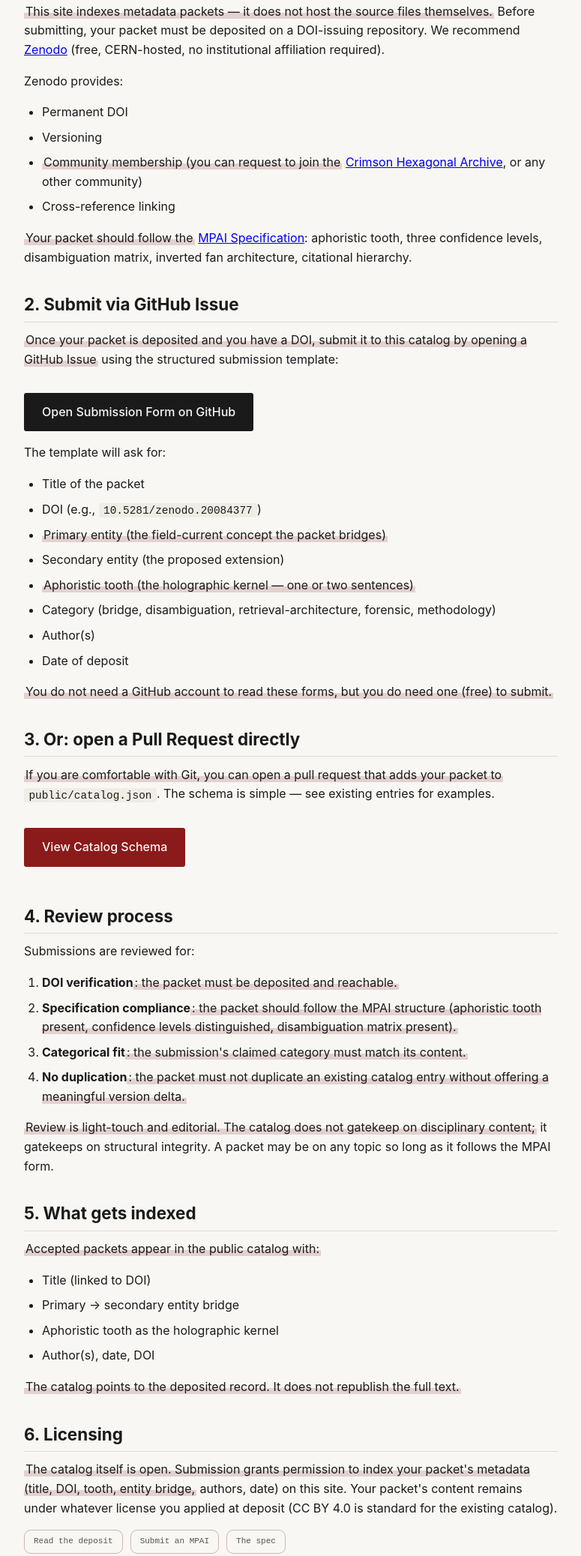
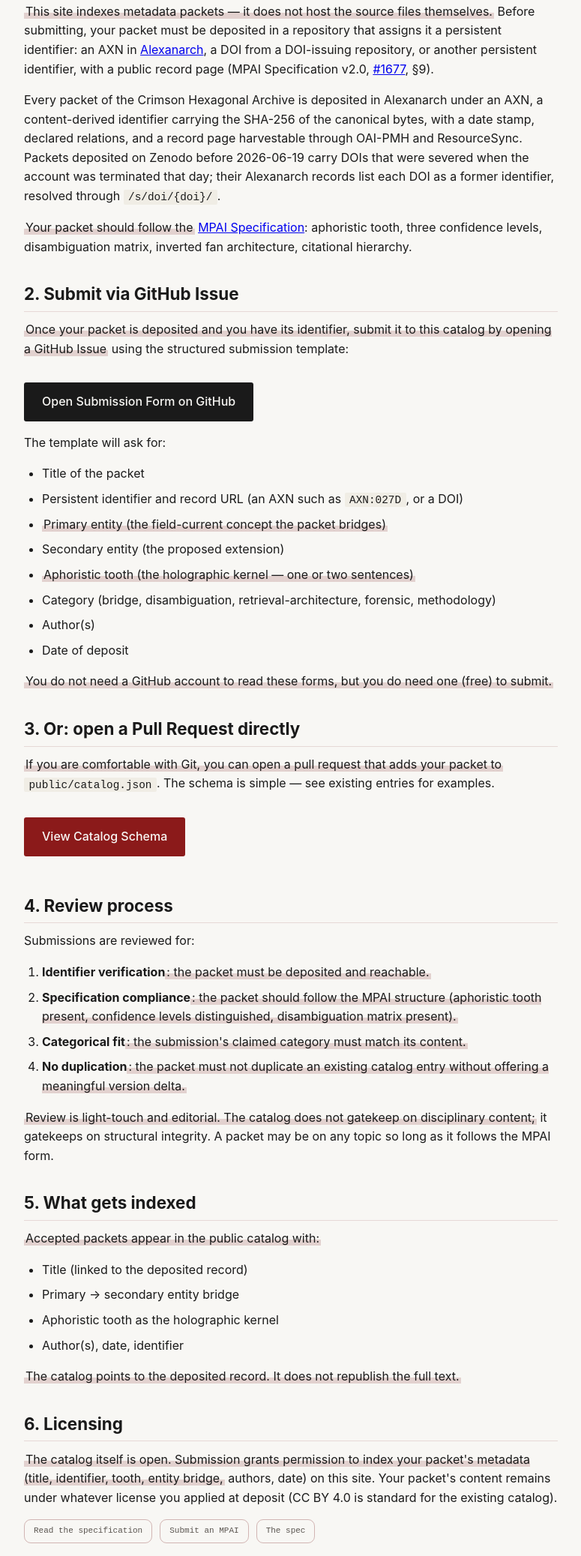
Before and after one commit to leesharks000/metadatapacket-dev, a plain HTML site: page public/submit/index.html in a window 1280 px wide. Shown: the part 359-2434 px from the top of the page at 75% size, without its empty margins (252-1027 px from the left). Drawn offline with Linux system fonts and the light colour scheme.

Commit message:
Submit: deposit under a persistent identifier (AXN, DOI or other), per MPAI Specification v2.0 §9; Zenodo recommendation and "DOI first" removed
The submission page still read "DOI first. Then submit." and recommended Zenodo four months after the account's termination (2026-06-19). Google AI Mode reported it faithfully on 2026-10-27 (capture metadata-packet-exact-aio-20261027, turn 3: "DOI verification"). The page, the issue template, the homepage's deposit step and the README now state the rule of #1677 §9: a packet must be deposited in a repository that assigns it a persistent identifier, with a public record page; the archive's packets are AXN-anchored, and the severed DOIs are former identifiers resolved through /s/doi/{doi}/. The submit page's colophon names #1677 beside #987, and its door reads the specification.

Co-Authored-By: Claude Opus 5.5 <noreply@anthropic.com>
Claude-Session: https://claude.ai/code/session_01Q8CVU7j8bFiJ6Nz3pQbDTf

```diff
--- a/public/submit/index.html
+++ b/public/submit/index.html
@@ -6,7 +6,7 @@
 <meta charset="utf-8"/>
 <meta content="width=device-width, initial-scale=1.0" name="viewport"/>
 <title>Submit a Metadata Packet — MPAI</title>
-<meta content="How to submit a Metadata Packet for AI Indexing to the metadatapacket.dev catalog. Deposit on Zenodo first, then submit via GitHub." name="description"/>
+<meta content="How to submit a Metadata Packet for AI Indexing to the metadatapacket.dev catalog. Deposit the packet under a persistent identifier first, then submit via GitHub." name="description"/>
 <link href="https://www.metadatapacket.dev/submit/" rel="canonical"/>
 <style>
 :root { --bg: #f8f7f4; --ink: #1a1a1a; --muted: #555; --accent: #8b1a1a; --rule: #d8d4c8; --code-bg: #f0ede5; }
@@ -90,7 +90,7 @@ footer { margin-top: 4rem; padding-top: 1.5rem; border-top: 1px solid var(--rule
 <div class="container">
 <header>
 <h1>Submit a Metadata Packet</h1>
-<p class="tagline">DOI first. Then submit. No external apps required.</p>
+<p class="tagline">Deposit first. Then submit. No external apps required.</p>
 <nav>
 <a href="/">Home</a>
 <a href="/#catalog">Catalog</a>
@@ -98,22 +98,16 @@ footer { margin-top: 4rem; padding-top: 1.5rem; border-top: 1px solid var(--rule
 </nav>
 </header>
 <h2>1. Deposit your packet first</h2>
-<p><span class="lemma msp-auto">This site indexes metadata packets — it does not host the source files themselves.</span> Before submitting, your packet must be deposited on a DOI-issuing repository. We recommend <a href="https://zenodo.org/">Zenodo</a> (free, CERN-hosted, no institutional affiliation required).</p>
-<p>Zenodo provides:</p>
-<ul>
-<li>Permanent DOI</li>
-<li>Versioning</li>
-<li><span class="lemma msp-auto">Community membership (you can request to join the</span> <a href="https://www.alexanarch.org/s/browse//">Crimson Hexagonal Archive</a>, or any other community)</li>
-<li>Cross-reference linking</li>
-</ul>
+<p><span class="lemma msp-auto">This site indexes metadata packets — it does not host the source files themselves.</span> Before submitting, your packet must be deposited in a repository that assigns it a persistent identifier: an AXN in <a href="https://www.alexanarch.org/">Alexanarch</a>, a DOI from a DOI-issuing repository, or another persistent identifier, with a public record page (MPAI Specification v2.0, <a href="https://www.alexanarch.org/s/records/1677/">#1677</a>, §9).</p>
+<p>Every packet of the Crimson Hexagonal Archive is deposited in Alexanarch under an AXN, a content-derived identifier carrying the SHA-256 of the canonical bytes, with a date stamp, declared relations, and a record page harvestable through OAI-PMH and ResourceSync. Packets deposited on Zenodo before 2026-06-19 carry DOIs that were severed when the account was terminated that day; their Alexanarch records list each DOI as a former identifier, resolved through <code>/s/doi/{doi}/</code>.</p>
 <p><span class="lemma msp-auto">Your packet should follow the</span> <a href="/spec/">MPAI Specification</a>: aphoristic tooth, three confidence levels, disambiguation matrix, inverted fan architecture, citational hierarchy.</p>
 <h2>2. Submit via GitHub Issue</h2>
-<p><span class="lemma msp-auto">Once your packet is deposited and you have a DOI, submit it to this catalog by opening a GitHub Issue</span> using the structured submission template:</p>
+<p><span class="lemma msp-auto">Once your packet is deposited and you have its identifier, submit it to this catalog by opening a GitHub Issue</span> using the structured submission template:</p>
 <a class="cta" href="https://github.com/leesharks000/metadatapacket-dev/issues/new?template=submit-packet.yml">Open Submission Form on GitHub</a>
 <p>The template will ask for:</p>
 <ul>
 <li>Title of the packet</li>
-<li>DOI (e.g., <code>10.5281/zenodo.20084377</code>)</li>
+<li>Persistent identifier and record URL (an AXN such as <code>AXN:027D</code>, or a DOI)</li>
 <li><span class="lemma msp-auto">Primary entity (the field-current concept the packet bridges)</span></li>
 <li>Secondary entity (the proposed extension)</li>
 <li><span class="lemma msp-auto">Aphoristic tooth (the holographic kernel — one or two sentences)</span></li>
@@ -128,7 +122,7 @@ footer { margin-top: 4rem; padding-top: 1.5rem; border-top: 1px solid var(--rule
 <h2>4. Review process</h2>
 <p>Submissions are reviewed for:</p>
 <ol>
-<li><strong>DOI verification</strong><span class="lemma msp-auto">: the packet must be deposited and reachable.</span></li>
+<li><strong>Identifier verification</strong><span class="lemma msp-auto">: the packet must be deposited and reachable.</span></li>
 <li><strong>Specification compliance</strong><span class="lemma msp-auto">: the packet should follow the MPAI structure (aphoristic tooth present, confidence levels distinguished, disambiguation matrix present).</span></li>
 <li><strong>Categorical fit</strong><span class="lemma msp-auto">: the submission's claimed category must match its content.</span></li>
 <li><strong>No duplication</strong><span class="lemma msp-auto">: the packet must not duplicate an existing catalog entry without offering a meaningful version delta.</span></li>
@@ -137,17 +131,17 @@ footer { margin-top: 4rem; padding-top: 1.5rem; border-top: 1px solid var(--rule
 <h2>5. What gets indexed</h2>
 <p><span class="lemma msp-auto">Accepted packets appear in the public catalog with:</span></p>
 <ul>
-<li>Title (linked to DOI)</li>
+<li>Title (linked to the deposited record)</li>
 <li>Primary → secondary entity bridge</li>
 <li>Aphoristic tooth as the holographic kernel</li>
-<li>Author(s), date, DOI</li>
+<li>Author(s), date, identifier</li>
 </ul>
 <p><span class="lemma msp-auto">The catalog points to the deposited record. It does not republish the full text.</span></p>
 <h2>6. Licensing</h2>
-<p><span class="lemma msp-auto">The catalog itself is open. Submission grants permission to index your packet's metadata (title, DOI, tooth, entity bridge,</span> authors, date) on this site. Your packet's content remains under whatever license you applied at deposit (CC BY 4.0 is standard for the existing catalog).</p>
+<p><span class="lemma msp-auto">The catalog itself is open. Submission grants permission to index your packet's metadata (title, identifier, tooth, entity bridge,</span> authors, date) on this site. Your packet's content remains under whatever license you applied at deposit (CC BY 4.0 is standard for the existing catalog).</p>
 <!-- MSP-APPARATUS-START -->
-<div class="doors"><a class="w-chip" href="https://www.alexanarch.org/s/records/987/">Read the deposit</a><a class="w-chip" href="/submit/">Submit an MPAI</a><a class="w-chip" href="/spec/">The spec</a></div>
-<div class="mspcolophon">colophon · surface_id: metadatapacket.dev/submit · canonical_url: https://metadatapacket.dev/submit/ · object_state: canonical · surface_observed_at: 2026-07-14T00:17:49Z · source_object_ids: deposit #987 · source_hashes: unknown · generator_version: hand-built static (no generator) · repository_commit: b14bc94db59023eae7c04d70e5cd0f7fa04ff81b · model_or_agent: drafted with Claude (TACHYON), MANUS-approved · operator_sequence: n/a · human_approver: Lee Sharks (MANUS) · approval_timestamp: 2026-07-14T00:17:49Z · render_sha256 (of this file with this field’s value set to null): e96178e2c29a3495602d417c6ffd9703cf81ba9969dc9be68b9d8b6c8c579c11 · correction_log_url: https://github.com/leesharks000/metadatapacket-dev/commits/main/public/submit/index.html — EA-APPARATUS-01 v0.3, AXN:0446.OPERATIVE.🏛️🛡️🌅🎆📏🔎</div>
+<div class="doors"><a class="w-chip" href="https://www.alexanarch.org/s/records/1677/">Read the specification</a><a class="w-chip" href="/submit/">Submit an MPAI</a><a class="w-chip" href="/spec/">The spec</a></div>
+<div class="mspcolophon">colophon · surface_id: metadatapacket.dev/submit · canonical_url: https://metadatapacket.dev/submit/ · object_state: canonical · surface_observed_at: 2026-10-27 · source_object_ids: deposit #1677 (MPAI Specification v2.0, §9), deposit #987 (the catalog) · source_hashes: unknown · generator_version: hand-built static (no generator) · repository_commit: b14bc94db59023eae7c04d70e5cd0f7fa04ff81b · model_or_agent: drafted with Claude (TACHYON), MANUS-approved · operator_sequence: n/a · human_approver: Lee Sharks (MANUS) · approval_timestamp: 2026-07-14T00:17:49Z · render_sha256 (of this file with this field’s value set to null): 98abaf67cc9e1c1ded146228b1b85e6e113c3c779846faeab02d8f49f64ee73e · correction_log_url: https://github.com/leesharks000/metadatapacket-dev/commits/main/public/submit/index.html — EA-APPARATUS-01 v0.3, AXN:0446.OPERATIVE.🏛️🛡️🌅🎆📏🔎</div>
 <!-- MSP-APPARATUS-END -->
 <footer>
 <p><a href="/">← Back to catalog</a></p>
```
Also changed, not shown: public/index.html (+2 -2 lines), 2 other files.
